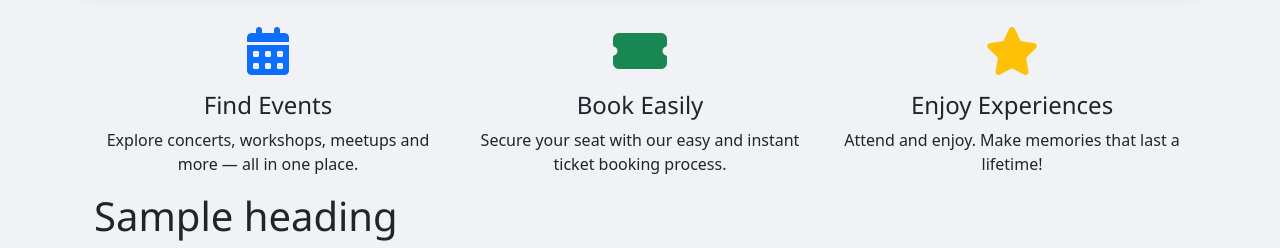
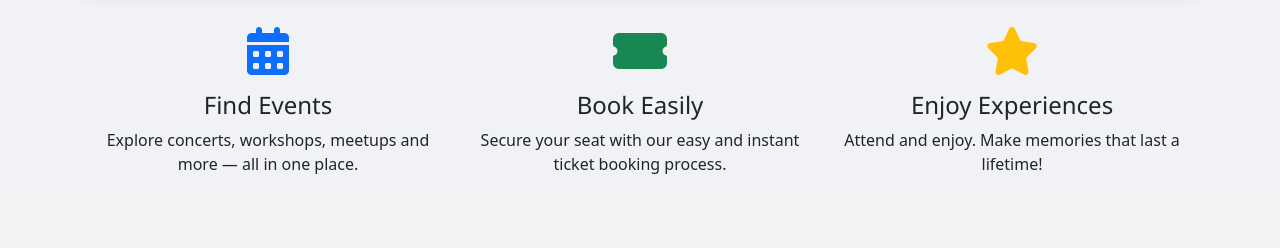
Before and after one commit to AbhijithRaghavKc/event-booking-app, a Flask app: page / in a window 1280 px wide. Shown: the part 661-909 px from the top of the page. After the commit the page ends 835 px from the top, so only its background shows below. Run offline with Flask 3, Linux system fonts and the light colour scheme.

Commit message:
Update home.html

```diff
--- a/templates/home.html
+++ b/templates/home.html
@@ -29,7 +29,6 @@
             <p>Attend and enjoy. Make memories that last a lifetime!</p>
         </div>
     </div>
-    <h1>Sample heading</h1>
 </div>
 
 {% endblock %}
```
